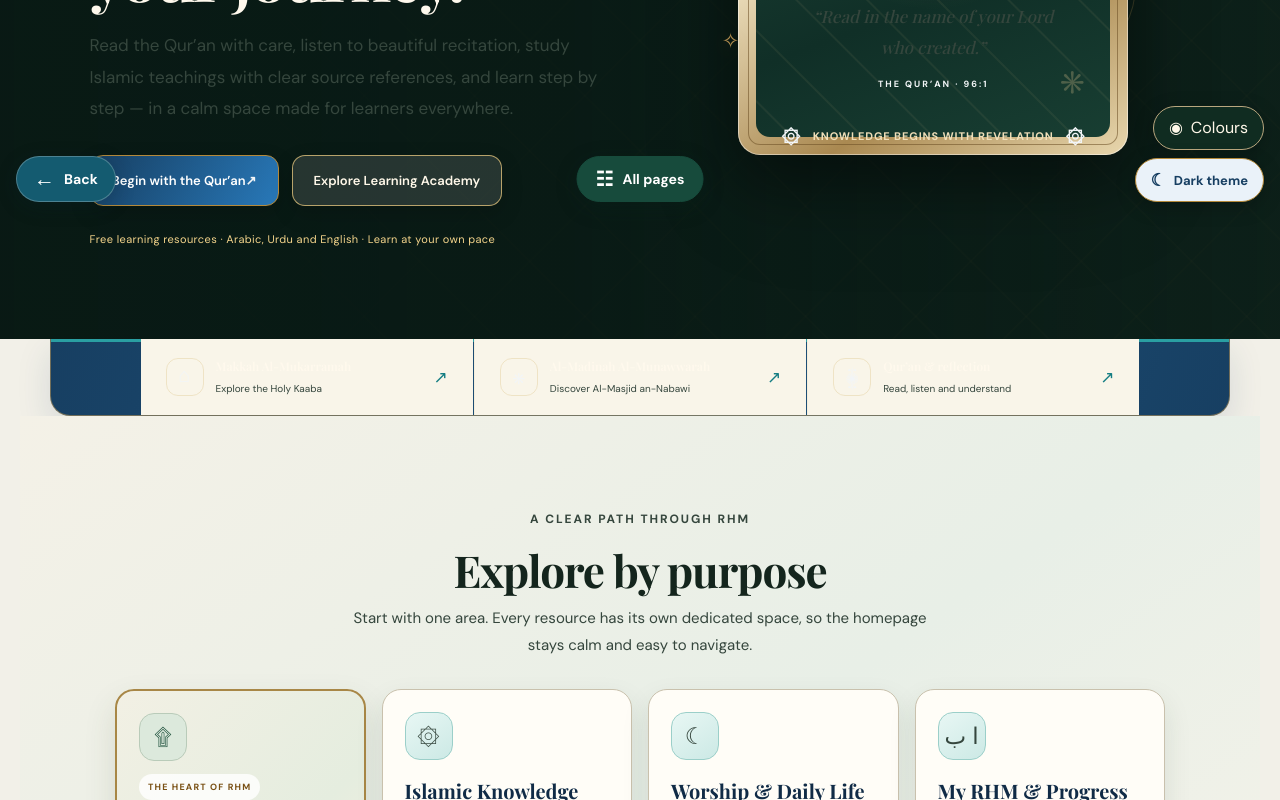
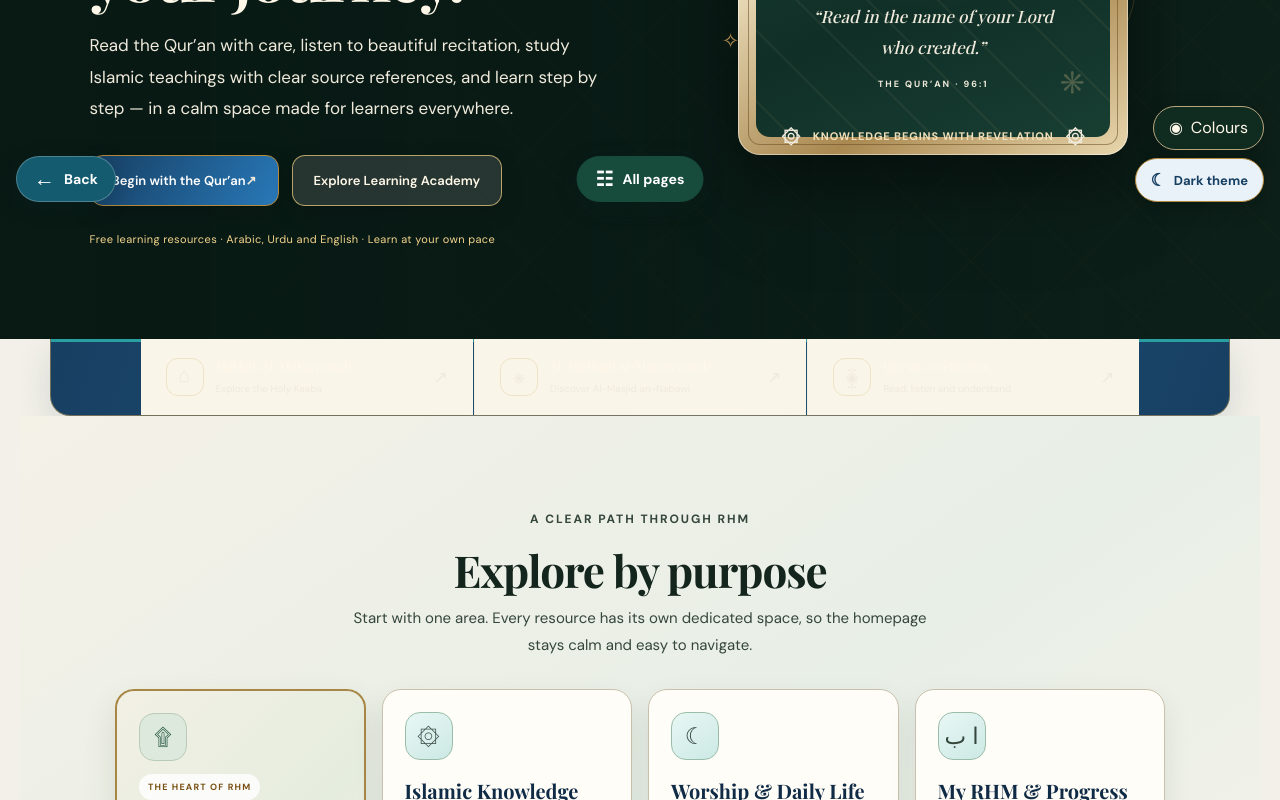
Before and after one commit to muhammadhadiurrehman7-max/rhm-islamic-circle, a Next.js app: page / in a window 1280 px wide. Shown: the part 580-1380 px from the top of the page. Built offline with nearby package versions, Linux system fonts and the light colour scheme; a web font is replaced by a local one.

Commit message:
Preserve dark-panel contrast and apply selected palette to actions

```diff
--- a/app/accessible-theme-system.css
+++ b/app/accessible-theme-system.css
@@ -89,3 +89,30 @@ html[data-site-theme="dark"] .rhm-palette-check { color:#9fe0b7; }
   .rhm-appearance-controls { right:max(12px,env(safe-area-inset-right)); bottom:max(12px,env(safe-area-inset-bottom)); }
   .rhm-appearance-controls .site-theme-toggle,.rhm-palette-toggle { min-height:42px; padding:0 13px; }
 }
+
+/* Intentionally dark visual panels retain their designed light-on-dark typography. */
+html[data-site-theme="light"] body :is(.premium-hero,.daily,.guidance-section,.share-learning-section,.daily-tool-primary,.faith-entry-main,.prayer-hero,.calligraphy-inner,.mosque-scene,.heritage-hero,.dark-panel,.sacred-learning-ribbon,.footer,.quran-footer) :is(h1,h2,h3,h4,h5,h6,strong,b) {
+  color:#fff8e9 !important; -webkit-text-fill-color:#fff8e9 !important;
+}
+html[data-site-theme="light"] body :is(.premium-hero,.daily,.guidance-section,.share-learning-section,.daily-tool-primary,.faith-entry-main,.prayer-hero,.calligraphy-inner,.mosque-scene,.heritage-hero,.dark-panel,.sacred-learning-ribbon,.footer,.quran-footer) :is(p,li,dd,dt,figcaption,blockquote,label,legend,small,span) {
+  color:#f0eadc !important; -webkit-text-fill-color:#f0eadc !important;
+}
+html[data-site-theme="dark"] body :is(.premium-hero,.daily,.guidance-section,.share-learning-section,.daily-tool-primary,.faith-entry-main,.prayer-hero,.calligraphy-inner,.mosque-scene,.heritage-hero,.dark-panel,.sacred-learning-ribbon,.footer,.quran-footer) :is(h1,h2,h3,h4,h5,h6,strong,b) {
+  color:#fff8e9 !important; -webkit-text-fill-color:#fff8e9 !important;
+}
+html[data-site-theme="dark"] body :is(.premium-hero,.daily,.guidance-section,.share-learning-section,.daily-tool-primary,.faith-entry-main,.prayer-hero,.calligraphy-inner,.mosque-scene,.heritage-hero,.dark-panel,.sacred-learning-ribbon,.footer,.quran-footer) :is(p,li,dd,dt,figcaption,blockquote,label,legend,small,span) {
+  color:#f0eadc !important; -webkit-text-fill-color:#f0eadc !important;
+}
+/* Let the selected palette colour meaningful actions and small visual accents. */
+html[data-site-theme="light"] body :is(.btn-primary,.button-primary,.primary-button) {
+  background:var(--rhm-accent) !important; border-color:var(--rhm-accent) !important; color:#fff !important;
+}
+html[data-site-theme="dark"] body :is(.btn-primary,.button-primary,.primary-button) {
+  background:var(--rhm-accent) !important; border-color:var(--rhm-accent) !important; color:#fff !important;
+}
+html[data-site-theme="light"] body :is(.feature-icon,.discover-topic-icon,.faith-entry-card .faith-entry-icon) {
+  border-color:var(--rhm-accent-border) !important;
+}
+html[data-site-theme="dark"] body :is(.feature-icon,.discover-topic-icon,.faith-entry-card .faith-entry-icon) {
+  border-color:var(--rhm-accent) !important;
+}
```
